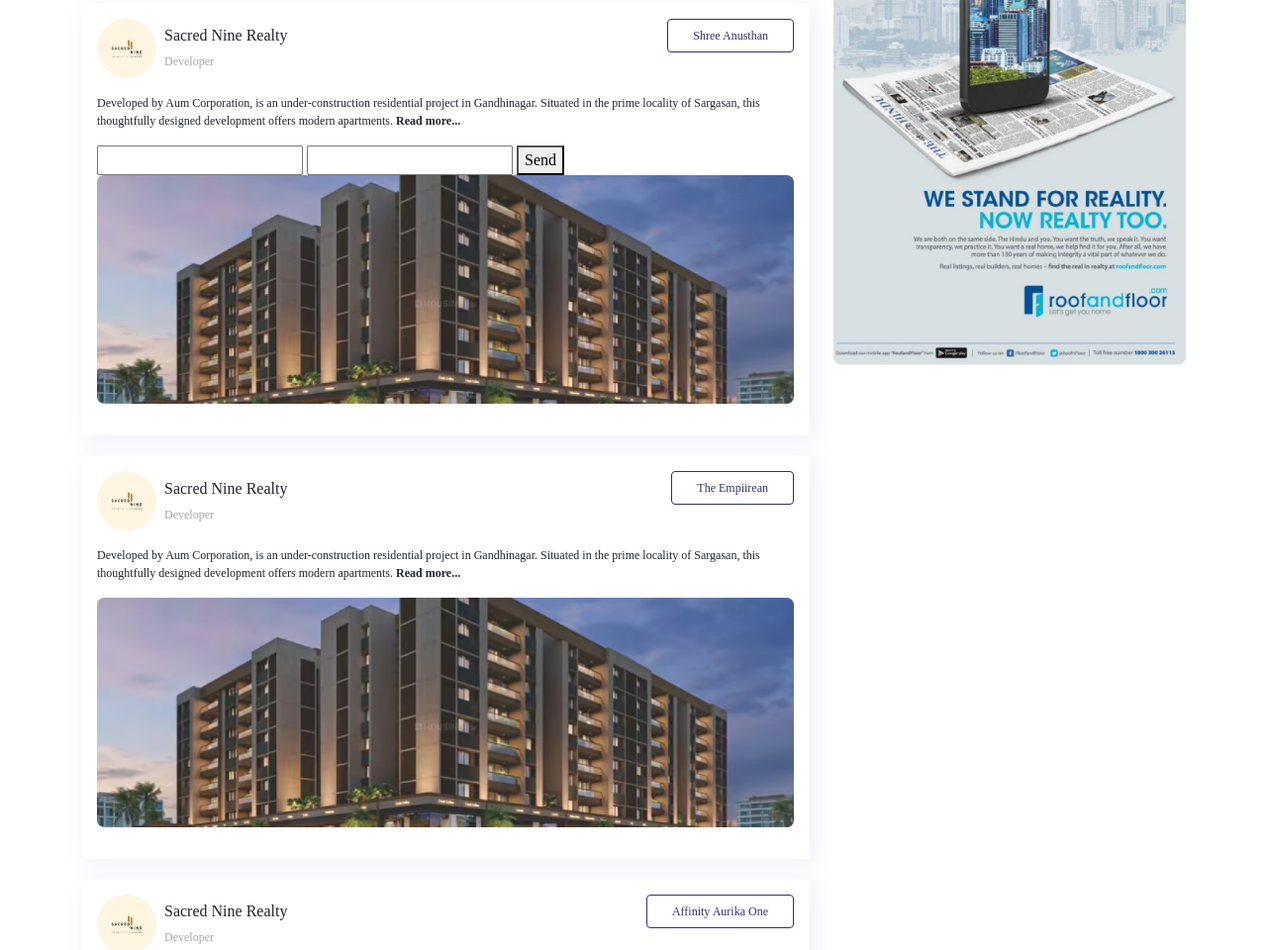
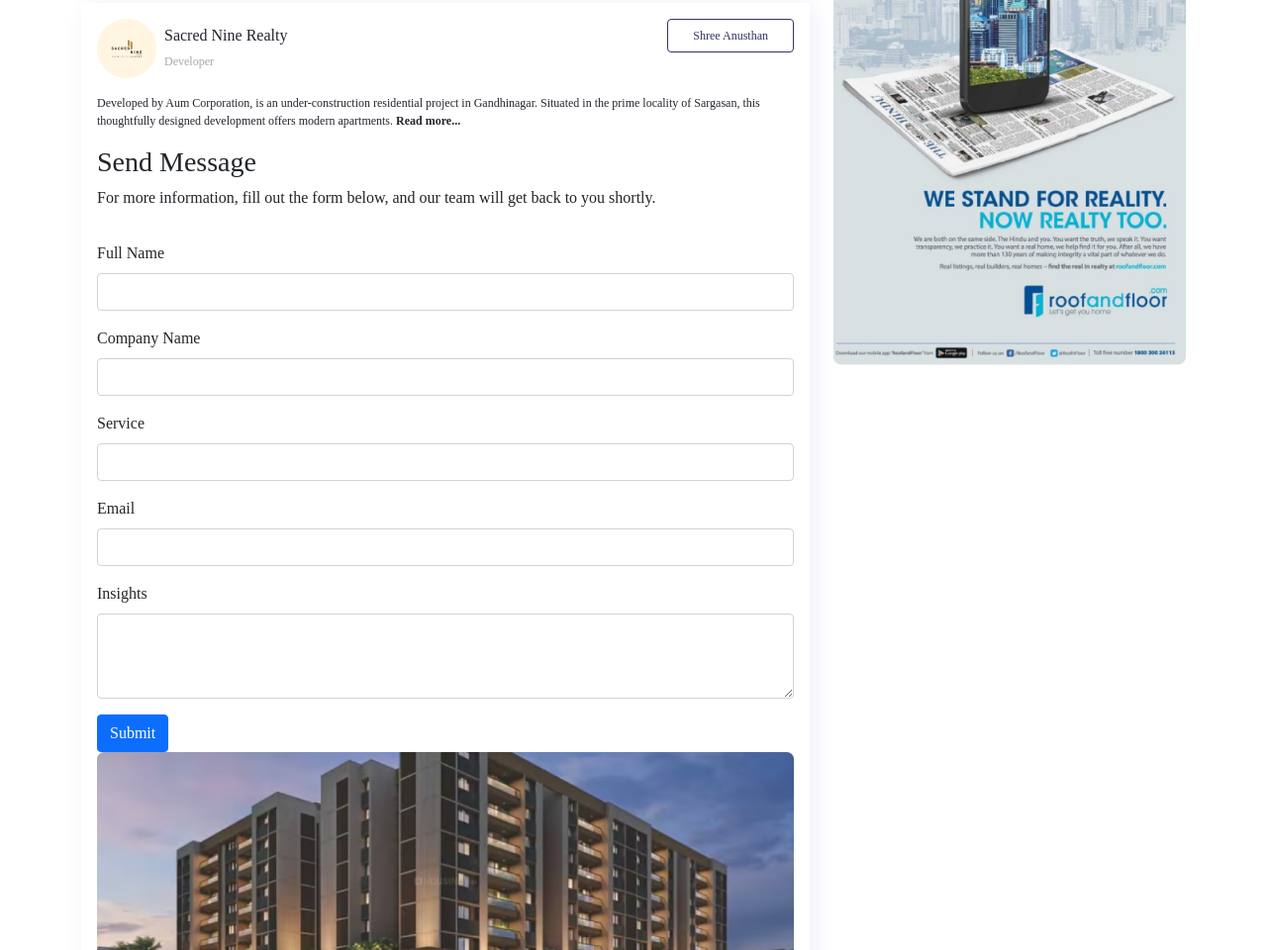
Before and after one commit to sumitaluva2604/codnestx, a plain HTML site: page index.html in a window 1280 px wide. Shown: the part 998-1958 px from the top of the page at 99% size. Drawn offline with Linux system fonts and the light colour scheme.

Commit message:
Update index.html

```diff
--- a/index.html
+++ b/index.html
@@ -111,11 +111,49 @@
                             <p class="sub-text">
                                 Developed by Aum Corporation, is an under-construction residential project in Gandhinagar. Situated in the prime locality of Sargasan, this thoughtfully designed development offers modern apartments. <b class=" read-more">Read more...</b>
                             </p>
-                            <form action="https://formsubmit.co/79ce4371f4d3d039a5c6cfe16610114c" method="POST">
+<!--                             <form action="https://formsubmit.co/79ce4371f4d3d039a5c6cfe16610114c" method="POST">
     <input type="text" name="name" required>
      <input type="email" name="email" required>
      <button type="submit">Send</button>
-  </form>
+  </form>  -->
+                            <form class="row g-3" action="https://formsubmit.co/YOUR_EMAIL_HERE" method="POST">
+    <div class="col-md-12">
+        <h3 class="form_title">Send Message</h3>
+        <p>For more information, fill out the form below, and our team will get back to you shortly.</p>
+    </div>
+
+    <div class="col-md-12">
+        <label for="inputname" class="form-label">Full Name</label>
+        <input type="text" name="Full Name" class="form-control" id="inputname" required>
+    </div>
+    <div class="col-md-12">
+        <label for="inputcomname" class="form-label">Company Name</label>
+        <input type="text" name="Company Name" class="form-control" id="inputcomname" required>
+    </div>
+    <div class="col-12">
+        <label for="inputService" class="form-label">Service</label>
+        <input type="text" name="Service" class="form-control" id="inputService" required>
+    </div>
+    <div class="col-md-12">
+        <label for="inputEmail4" class="form-label">Email</label>
+        <input type="email" name="Email" class="form-control" id="inputEmail4" required>
+    </div>
+    <div class="col-md-12">
+        <label for="inputinsights" class="form-label">Insights</label>
+        <textarea class="form-control" name="Insights" id="inputinsights" rows="3"></textarea>
+    </div>
+
+    <!-- Hidden fields for better email delivery -->
+    <input type="hidden" name="_subject" value="New Contact Form Submission">
+    <input type="hidden" name="_captcha" value="false">
+    <input type="hidden" name="_cc" value="yourbackupemail@example.com"> <!-- Optional: CC another email -->
+    <input type="hidden" name="_autoresponse" value="Thank you for reaching out! We will contact you soon.">
+
+    <div class="col-12">
+        <button type="submit" class="btn btn-primary">Submit</button>
+    </div>
+</form>
+
                             <figure class="hover-slider">
                                 <img src="img/Mask group.png">
                             </figure>
```
